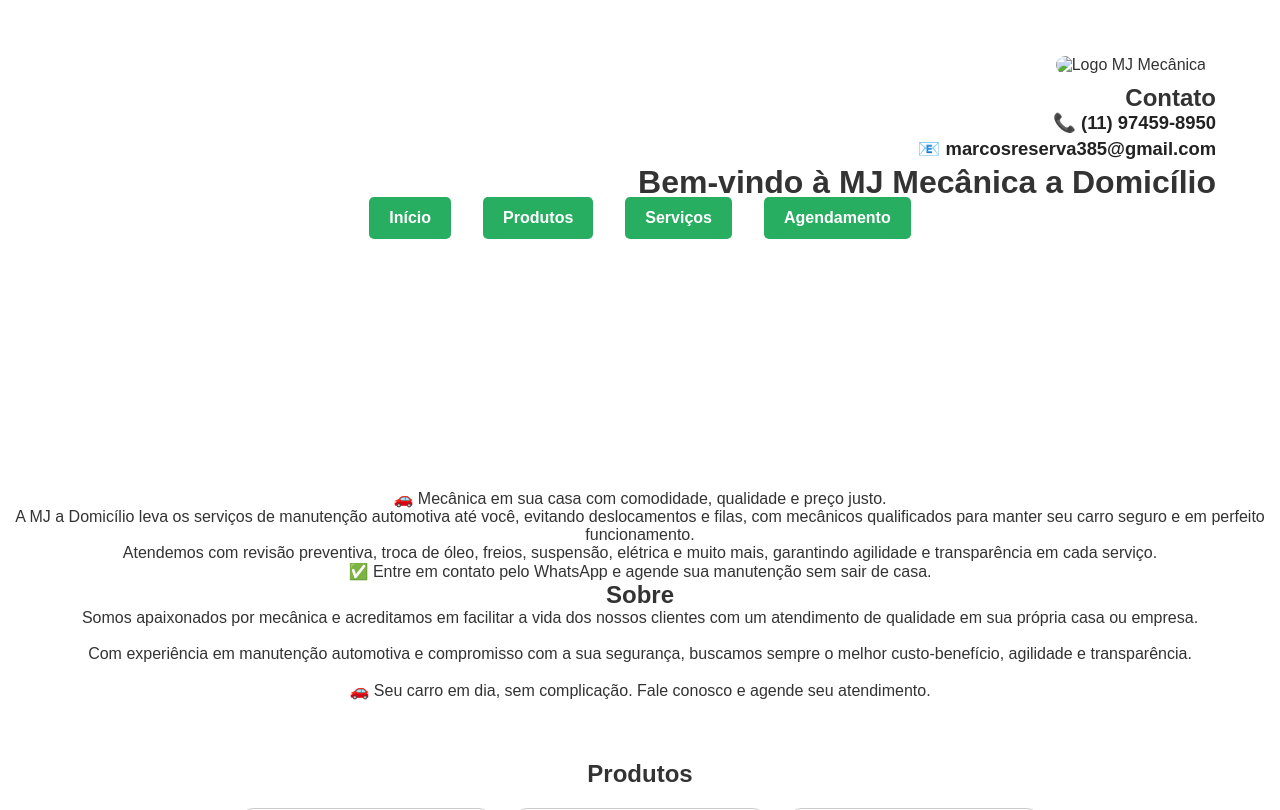
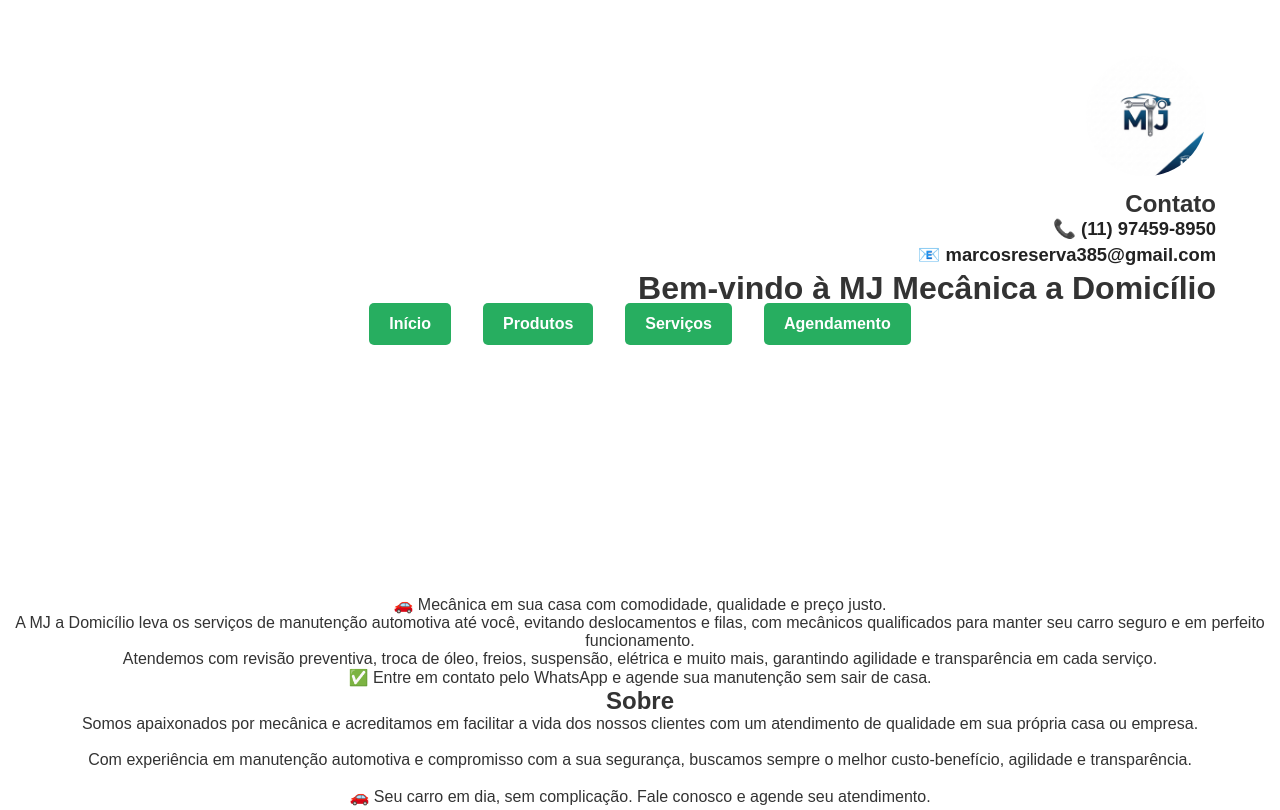
Before and after one commit to lari2511/Mecanicamj, a plain HTML site: page index.html in a window 1280 px wide. Shown: the top 810 px of the page. Drawn offline with Linux system fonts and the light colour scheme; files whose address does not match are found by name.

Commit message:
Adicionando imagens

```diff
--- a/index.html
+++ b/index.html
@@ -10,7 +10,7 @@
 
   <!-- TOPO COM LOGO E CONTATO -->
   <div class="contato-topo">
-    <img src="oleo.jpg" alt="Logo MJ Mecânica" class="logo" />
+    <img src="Mecanicamj/img/logo.png" alt="Logo MJ Mecânica" class="logo" />
     <h2>Contato</h2>
     <p>
       <span class="contato-destaque">📞 <strong>(11) 97459-8950</strong></span><br />
```
